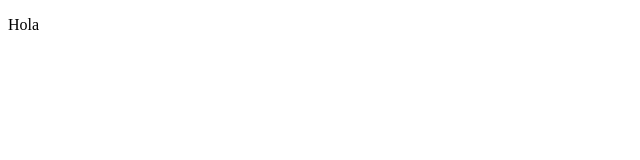
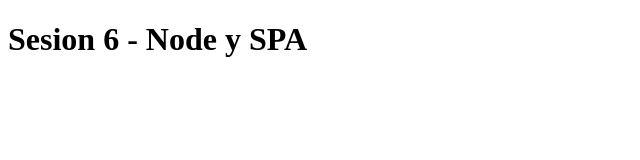
Before and after one commit to daw2-garcia23/sesion6-Node, a website: page src/index.html in a window 1280 px wide. Shown: the whole page, without its empty margins (0-640 px from the left). Drawn offline with Linux system fonts and the light colour scheme.

Commit message:
Sesion6-Node

```diff
--- a/src/index.html
+++ b/src/index.html
@@ -6,6 +6,7 @@
     <title>Document</title>
 </head>
 <body>
-    <p>Hola</p>
+    <h1>Sesion 6 - Node y SPA</h1>
+    <script src="main.js" type="module"></script>
 </body>
 </html>
--- /dev/null
+++ b/src/main.js
@@ -0,0 +1 @@
+console.log("Hola desde index.js")
```
Also changed, not shown: package.json (added, +14 -0 lines), 2 other files.
